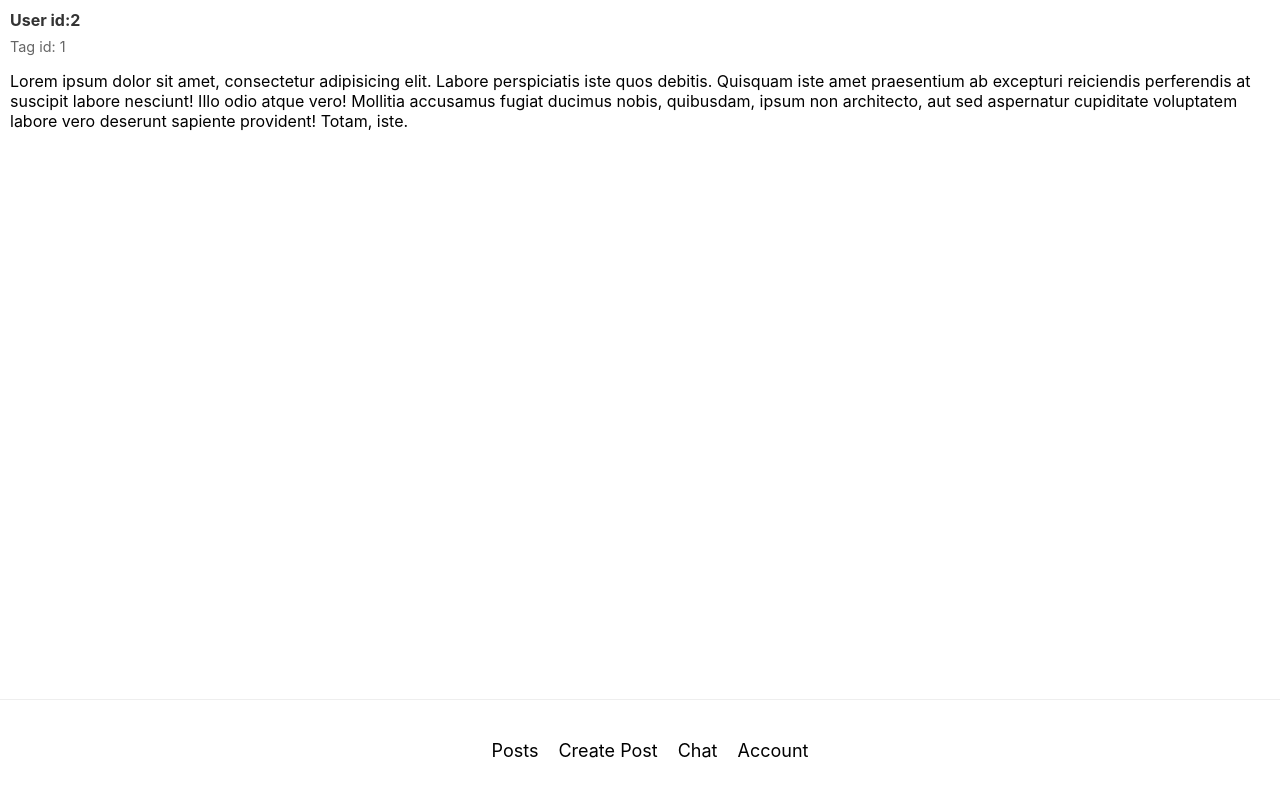
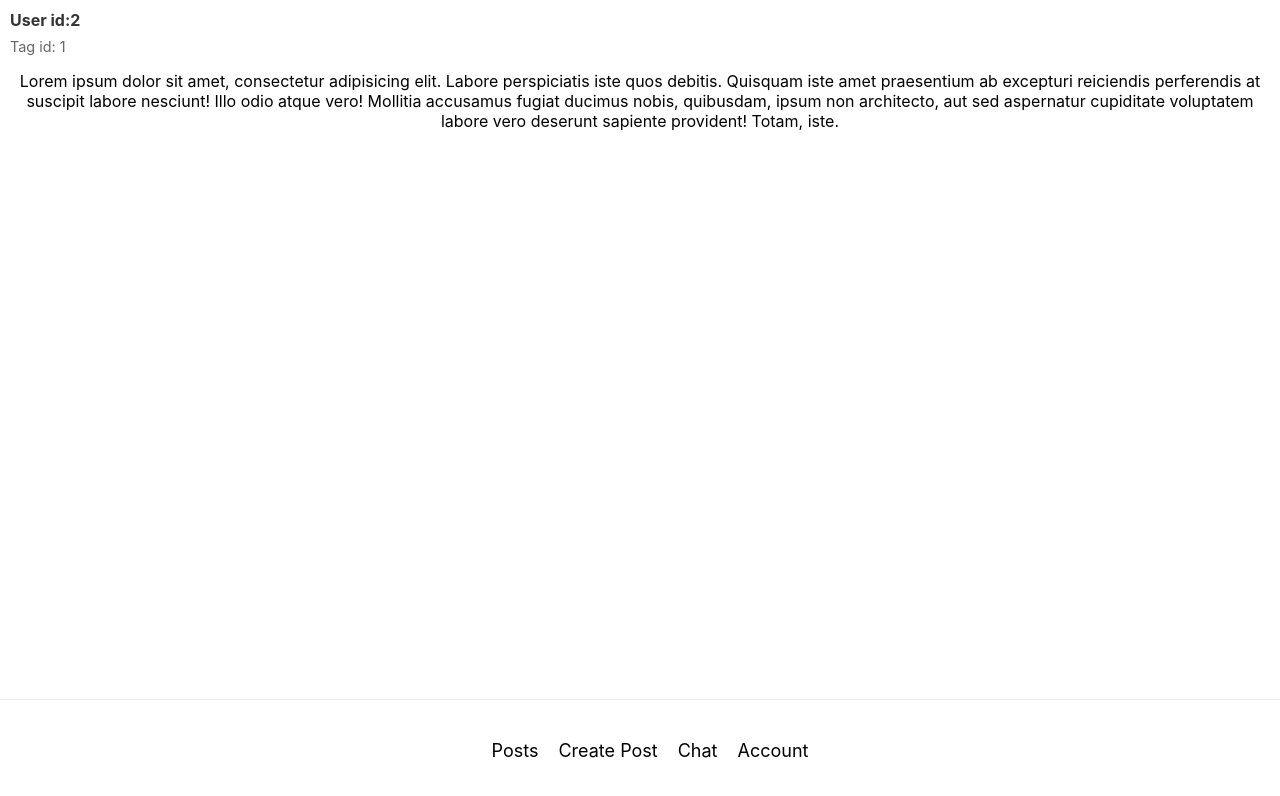
Before and after one commit to CageLJ/Stunnect, a React (Vite) app in the folder COEX-Stunnect/: page /posts/1 in a window 1280 px wide. Shown: the top 796 px of the page. Built offline with nearby package versions, Linux system fonts and the light colour scheme; data requests are answered from the project's data file.

Commit message:
removed class on text section that restricted the size of the text

```diff
--- a/COEX-Stunnect/src/pages/posts/IndividualPostPage.jsx
+++ b/COEX-Stunnect/src/pages/posts/IndividualPostPage.jsx
@@ -19,7 +19,7 @@ export const IndividualPostPage = () => {
                     </Link>
                     <p className="postTag">Tag id: {post.tag_id}</p>
                 </div>
-                <div className="textSection">
+                <div>
                     <p>{post.text_content}</p>
                 </div>
             </>
--- a/COEX-Stunnect/src/routes/AllRoutes.jsx
+++ b/COEX-Stunnect/src/routes/AllRoutes.jsx
@@ -2,9 +2,7 @@ import { Routes, Route, Navigate } from "react-router-dom";
 import { AccountPage, UserProfilePage, IndividualPostPage, PostsPage, CreatePostPage, LoginPage, RegisterPage, ChatPage, NotFoundPage } from "../pages";
 
 export const AllRoutes = () => {
-    // TODO: implement redirection to /posts if user goes to /
     // TODO: implement conditional rendering for account page so users can just share the link to their profile (use the navigate)
-    // TODO: redirect to /login if user is not logged in
     const loggedIN = true
 
     return (
```
